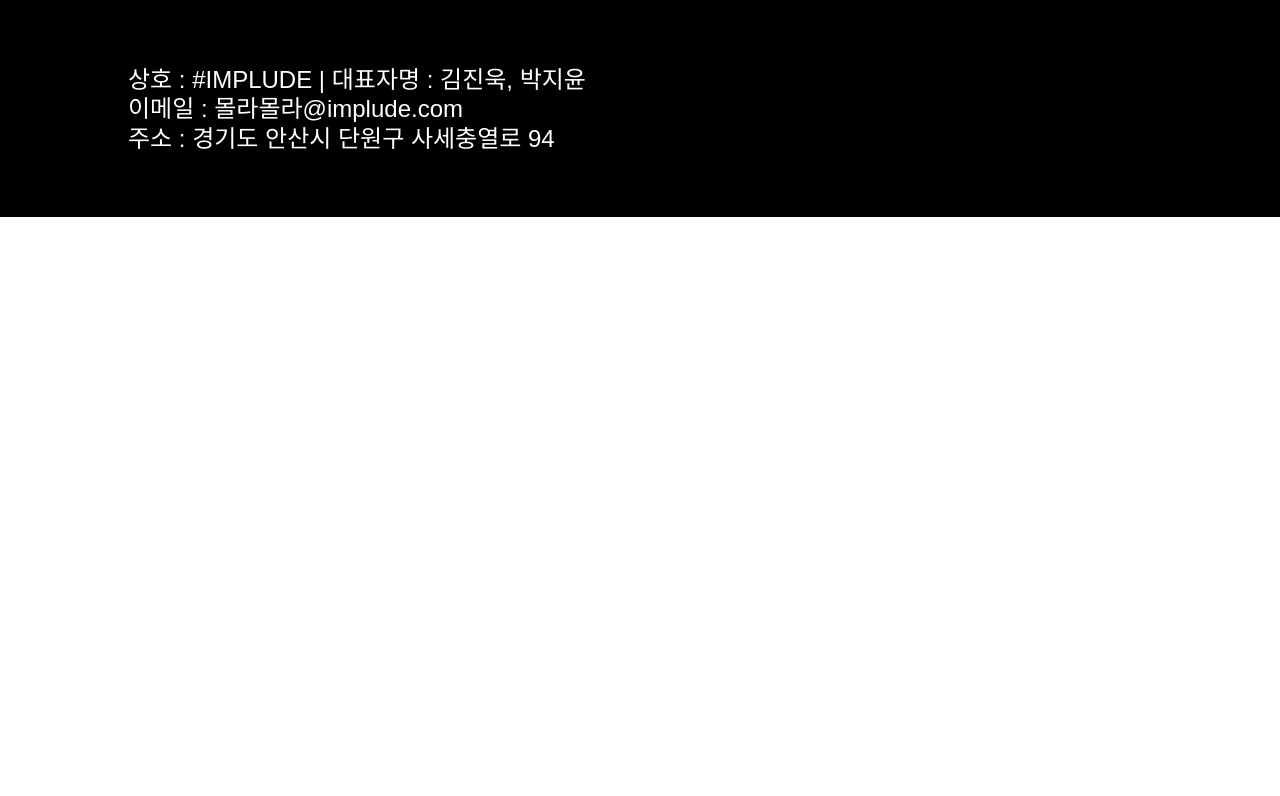
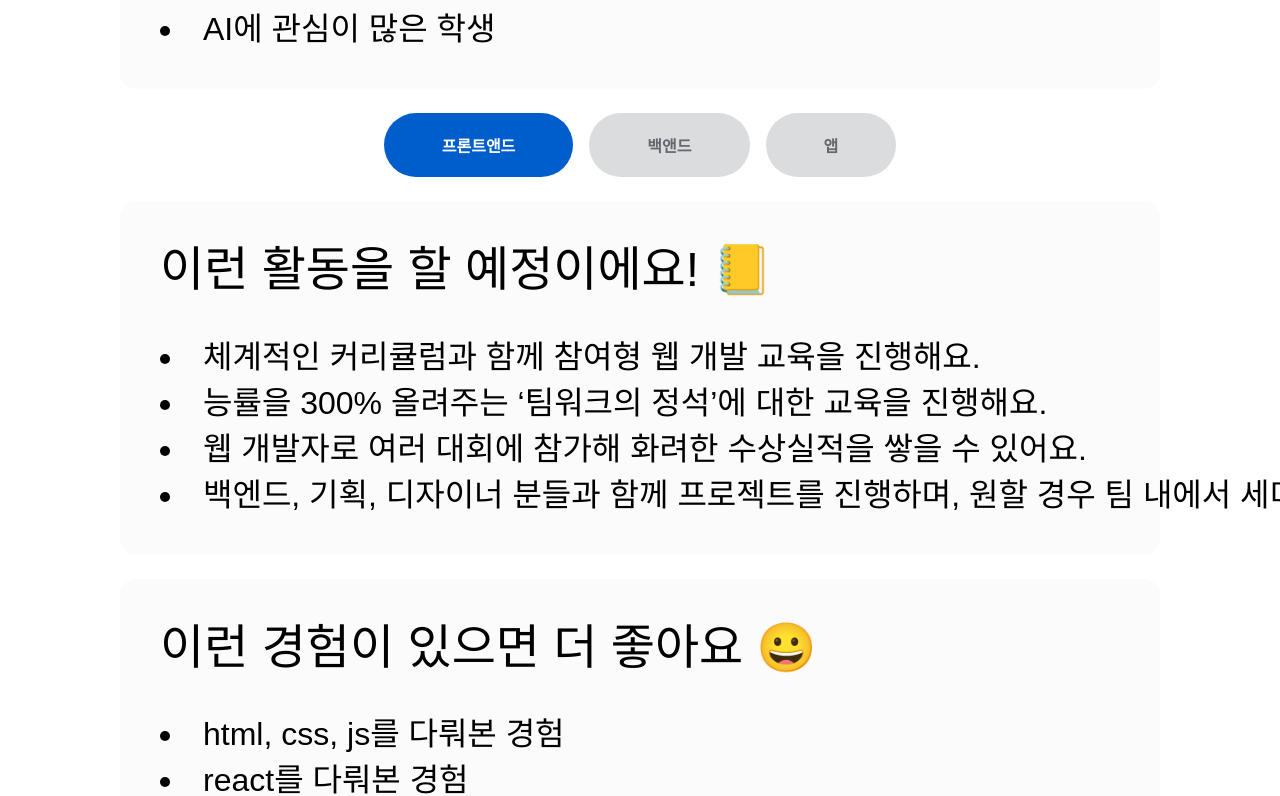
Before and after one commit to implude/implude-main-page, a React (Vite) app: page /recruit in a window 1280 px wide. Shown: the part 3247-4043 px from the top of the page. Before the commit the page ends 3464 px from the top, so only its background shows below. Built offline with nearby package versions, Linux system fonts and the light colour scheme; a web font is replaced by a local one.

Commit message:
feat : recuit layout()

```diff
--- a/src/pages/Recruit/RecruitPage.jsx
+++ b/src/pages/Recruit/RecruitPage.jsx
@@ -5,7 +5,8 @@
 import { Blank, Col, Wrap, Description, Header1, Row, Title } from '../../components/atomic'
 
 export default function RecruitPage() {
-  const [part, setPart] = useState(0)
+  const [part, setPart] = useState(0);
+  const [detailPartDev, setDetailPartDev] = useState(0);
 
   return (
     <Col>
@@ -149,16 +150,174 @@
                 <PartButtonText style={{ color: part == 2 ? 'white' : 'var(--gray-600)' }}>기획자</PartButtonText>
               </PartButton>
             </Row>
-            <Blank height="5rem" />
-            {part == 0 && <>se</>}
-            {part == 1 && <>sa</>}
-            {part == 2 && (
-              <>
-                <PartBox>asoifsdaiofsjfsdakj</PartBox>
+          </div>
+          <Blank height="5rem" />
+          {part == 0 && (<Col gap='1.5rem'>
+            <Part
+              title='이런 인재를 찾고있어요!  🔍'
+              descriptions={[
+                '적극적이고 자발적으로 동아리 활동에 참여할 의지가 있는 학생',
+                '학습에 대한 열정이 뛰어난 학생',
+                '팀워크 능력이 뛰어난 학생',
+                '문제 해결 능력과 끈기를 갖추고, 어려운 과제에 대한 도전을 두려워하지 않는 학생',
+                'AI에 관심이 많은 학생'
+              ]}
+            />
+            <Row justify='center' gap='1rem'>
+            <PartButton
+                style={{ backgroundColor: detailPartDev == 0 ? '#005ecc' : 'var(--gray-200)' }}
+                onClick={() => {
+                  setDetailPartDev(0)
+                }}
+              >
+                <PartButtonText style={{ color: detailPartDev == 0 ? 'white' : 'var(--gray-600)' }}>프론트앤드</PartButtonText>
+              </PartButton>
+              <PartButton
+                style={{ backgroundColor: detailPartDev == 1 ? '#005ecc' : 'var(--gray-200)' }}
+                onClick={() => {
+                  setDetailPartDev(1)
+                }}
+              >
+                <PartButtonText style={{ color: detailPartDev == 1 ? 'white' : 'var(--gray-600)' }}>백앤드</PartButtonText>
+              </PartButton>
+              <PartButton
+                style={{ backgroundColor: detailPartDev == 2 ? '#005ecc' : 'var(--gray-200)' }}
+                onClick={() => {
+                  setDetailPartDev(2)
+                }}
+              >
+                <PartButtonText style={{ color: detailPartDev == 2 ? 'white' : 'var(--gray-600)' }}>앱</PartButtonText>
+              </PartButton>
+            </Row>
+            {
+              (detailPartDev == 0) &&
+                <>
+                <Part
+                title='이런 활동을 할 예정이에요! 📒'
+                descriptions={[
+                  '체계적인 커리큘럼과 함께 참여형 웹 개발 교육을 진행해요.',
+                  '능률을 300% 올려주는 ‘팀워크의 정석’에 대한 교육을 진행해요.',
+                  '웹 개발자로 여러 대회에 참가해 화려한 수상실적을 쌓을 수 있어요.',
+                  '백엔드, 기획, 디자이너 분들과 함께 프로젝트를 진행하며, 원할 경우 팀 내에서 세미나를 열 수도 있으며 스터디를 진행할 수도 있습니다.',
+                ]}
+              />
+              <Part
+                title='이런 경험이 있으면 더 좋아요 😀'
+                descriptions={[
+                  'html, css, js를 다뤄본 경험',
+                  'react를 다뤄본 경험',
+                  '디자이너 및 기획자와 협업해본 경험',
+                  '대회 출전 경험',
+                  'cmd / terminal을 활용해본 경험',
+                ]}
+              />
               </>
+            }
+            {
+              (detailPartDev == 1) &&
+                <>
+                <Part
+                title='이런 활동을 할 예정이에요! 📒'
+                descriptions={[
+                  '능률을 300% 올려주는 ‘팀워크의 정석’에 대한 교육을 진행해요.',
+                  '백엔드 개발자로 여러 대회에 참가해 화려한 수상실적을 쌓을 수 있어요.',
+                  '프론트엔드, 기획, 디자이너 분들과 함께 프로젝트를 진행하며, 원할 경우 팀 내에서 세미나를 열 수도 있으며 스터디를 진행할 수도 있습니다.',
+                ]}
+              />
+              <Part
+                title='이런 경험이 있으면 더 좋아요 😀'
+                descriptions={[
+                  '백엔드 개발 경험이 있다면 무조건 포지션 중복 선택 해주세요.',
+                  'cmd / terminal을 활용해본 경험'
+                ]}
+              />
+              </>
+            }
+            {
+              (detailPartDev == 2) &&
+                <>
+                <Part
+                title='이런 활동을 할 예정이에요! 📒'
+                descriptions={[
+                  '체계적인 커리큘럼으로 혼자서 프로젝트를 완성할 수 있도록 교육 활동을 진행해요.',
+                  '능률을 300% 올려주는 ‘팀워크의 정석’에 대한 교육을 진행해요.',
+                  '앱 개발자로 여러 대회에 참가해 화려한 수상실적을 쌓을 수 있어요.',
+                  '기획, 디자이너 분들과 함께 프로젝트를 진행하며, 원할 경우 팀 내에서 세미나를 열 수도 있으며 스터디를 진행할 수도 있습니다.',
+                ]}
+              />
+              <Part
+                title='이런 경험이 있으면 더 좋아요 😀'
+                descriptions={[
+                  '안드로이드 개발 경험',
+                  '하나 이상의 프로그래밍 언어 학습 경험',
+                  'cmd / terminal을 활용해본 경험'
+                ]}
+              />
+              </>
+            }
+            </Col>
             )}
-            <Blank height="7.5rem" />
-          </div>
+          {part == 1 && (
+            <Col gap='1.5rem'>
+              <Part
+                title='이런 인재를 찾고있어요!  🔍'
+                descriptions={[
+                  '창의적인 아이디어를 지닌 학생',
+                  '그래픽 소프트웨어 및 도구에 익숙한 학생 (포토샵, 일러스트레이터, 피그마 등)',
+                  '새로운 기술과 트렌드에 대한 관심과 학습 의욕이 높은 학생',
+                  '팀원들과 원활한 협업과 소통이 가능한 학생',
+                  '시간 약속을 잘 지키는 학생'
+                ]}
+              />
+              <Part
+                title='이런 활동을 할 예정이에요! 📒'
+                descriptions={[
+                  '체계적인 커리큘럼과 함께 참여형 디자인 교육을 진행해요.',
+                  '능률을 300% 올려주는 ‘팀워크의 정석’에 대한 교육을 진행해요.',
+                  '디자이너로 여러 대회에 참가해 화려한 수상실적을 쌓을 수 있어요.',
+                  '영상 제작, 로고 디자인, UI/UX 디자인, AI툴 등의 교육 및 실습'
+                ]}
+              />
+              <Part
+                title='이런 경험이 있으면 더 좋아요 😀'
+                descriptions={[
+                  '디자인 프로그램(어도비 등)을 사용해본 경험',
+                  '개발자와의 협업 경험',
+                  'cmd / terminal 을 활용해본 경험'
+                ]}
+              />
+            </Col>
+          )}
+          {part == 2 && (
+            <Col gap='1.5rem'>
+              <Part
+                title='이런 인재를 찾고있어요!  🔍'
+                descriptions={[
+                  '창의적인 아이디어를 가지고 있는 학생',
+                  '적극적이고 자발적으로 동아리 활동에 참여할 의지가 있는 학생',
+                  '팀워크 능력이 뛰어난 학생',
+                  '문제 해결 능력과 끈기를 갖추고, 어려운 과제에 대한 도전을 두려워하지 않는 학생',
+                  'AI에 관심이 많은 학생'
+                ]}
+              />
+              <Part
+                title='이런 활동을 할 예정이에요! 📒'
+                descriptions={[
+                  '체계적인 커리큘럼과 함께 참여형 기획 교육을 진행해요.',
+                  '능률을 300% 올려주는 ‘팀워크의 정석’에 대한 교육을 진행해요.',
+                  '기획자로서 여러 대회에 참가해 화려한 수상실적을 쌓을 수 있어요.',
+                  '실제 창업을 경험하며 마케팅 등의 각종 업무를 진행해요.'
+
+                ]}
+              />
+              <Part
+                title='이런 경험이 있으면 더 좋아요 😀'
+                descriptions={['프레젠테이션 발표 경험', '여러 프로젝트(it 분야가 아니여도 괜찮아요!)의 기획 경험']}
+              />
+            </Col>
+          )}
+          <Blank height="7.5rem" />
+
         </Col>
       </div>
     </Col>
@@ -226,7 +385,21 @@
   padding: 2.5rem;
   flex-direction: column;
   align-items: flex-start;
-  gap: 5rem;
   border-radius: 1rem;
-  background: var(--Gray-0, #fbfbfb);
+  background: var(--gray-0);
 `
+
+function Part({ title, descriptions }) {
+  const itemList = Array.isArray(descriptions) ? descriptions : [];
+  return (
+    <PartBox>
+      <Header1 color='black'>{title}</Header1>
+      <Blank height='2rem' />
+      <Description color='black'>
+        {itemList.map((item, index) => (
+          <li key={index}>{item}</li>
+        ))}
+      </Description>
+    </PartBox>
+  );
+}
```
